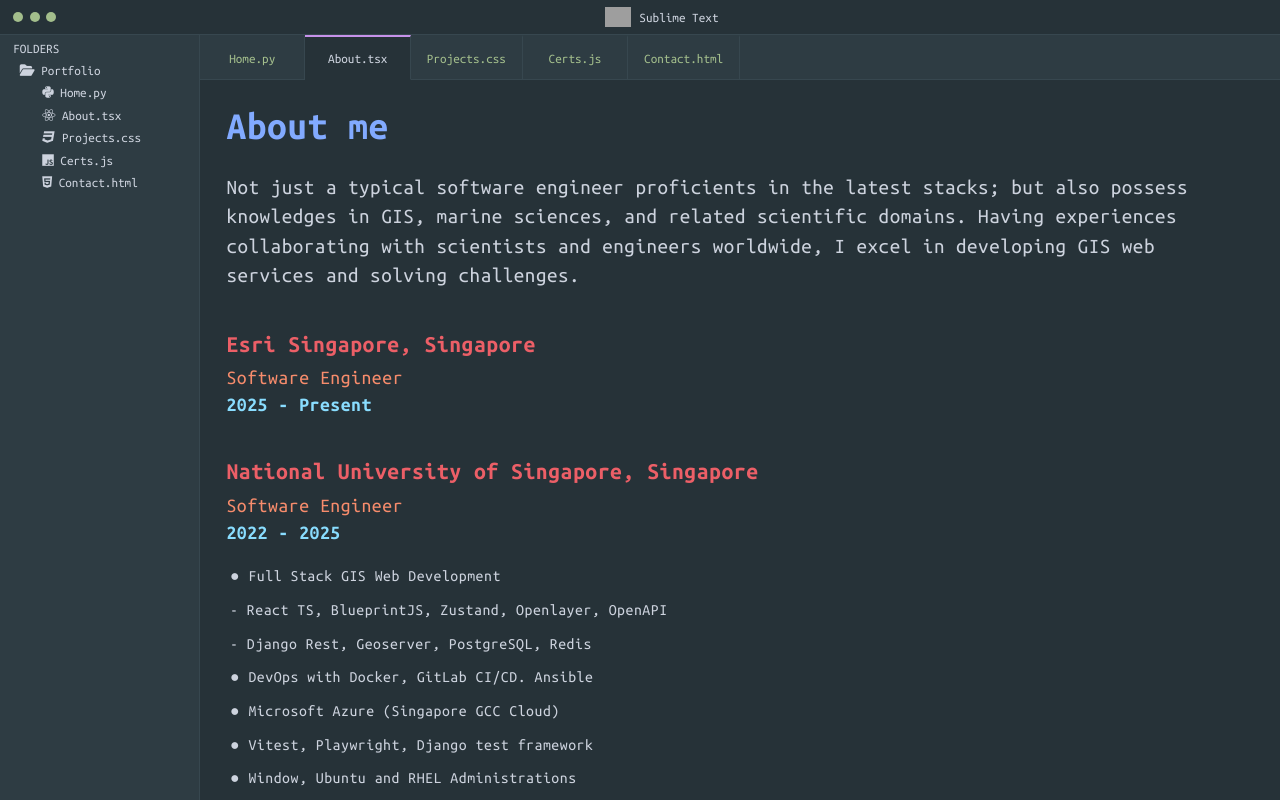
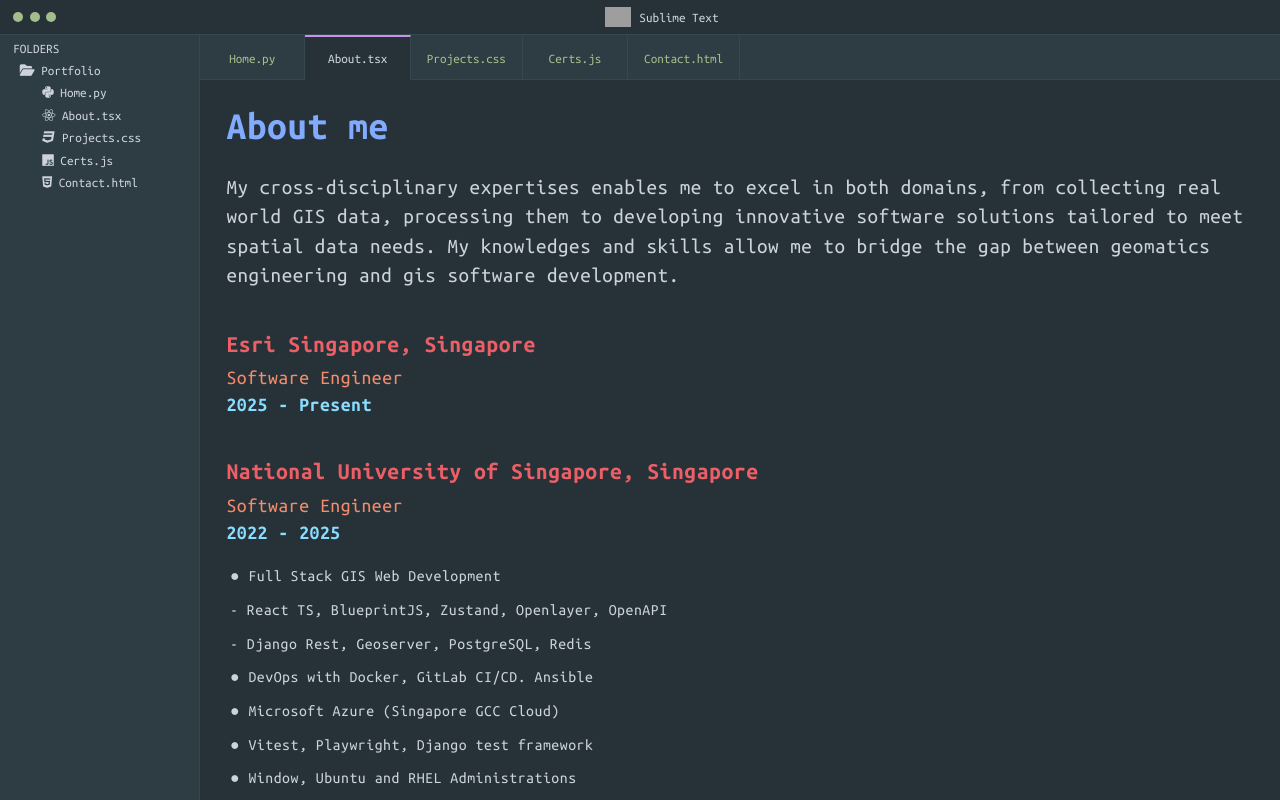
Before and after one commit to Suizer98/portfolio, a React (Create React App) app: page /about in a window 1280 px wide. Shown: the top 800 px of the page. Built offline with nearby package versions, Linux system fonts and the light colour scheme; grey boxes are pictures that could not be loaded.

Commit message:
Update about section with improved description
Revised the about section to better highlight cross-disciplinary expertise in GIS and software development.

```diff
--- a/src/components/about/About.js
+++ b/src/components/about/About.js
@@ -8,10 +8,10 @@ function About() {
     <section className={classes.about}>
       <h2>About me</h2>
       <p className={classes.text}>
-        Not just a typical software engineer proficients in the latest stacks; but also possess
-        knowledges in GIS, marine sciences, and related scientific domains. Having experiences
-        collaborating with scientists and engineers worldwide, I excel in developing GIS web
-        services and solving challenges.
+        My cross-disciplinary expertises enables me to excel in both domains,
+        from collecting real world GIS data, processing them to developing innovative software
+        solutions tailored to meet spatial data needs. My knowledges and skills allow me to bridge
+        the gap between geomatics engineering and gis software development.
       </p>
 
       {ExperiencesData.map((el, index) => (
```
